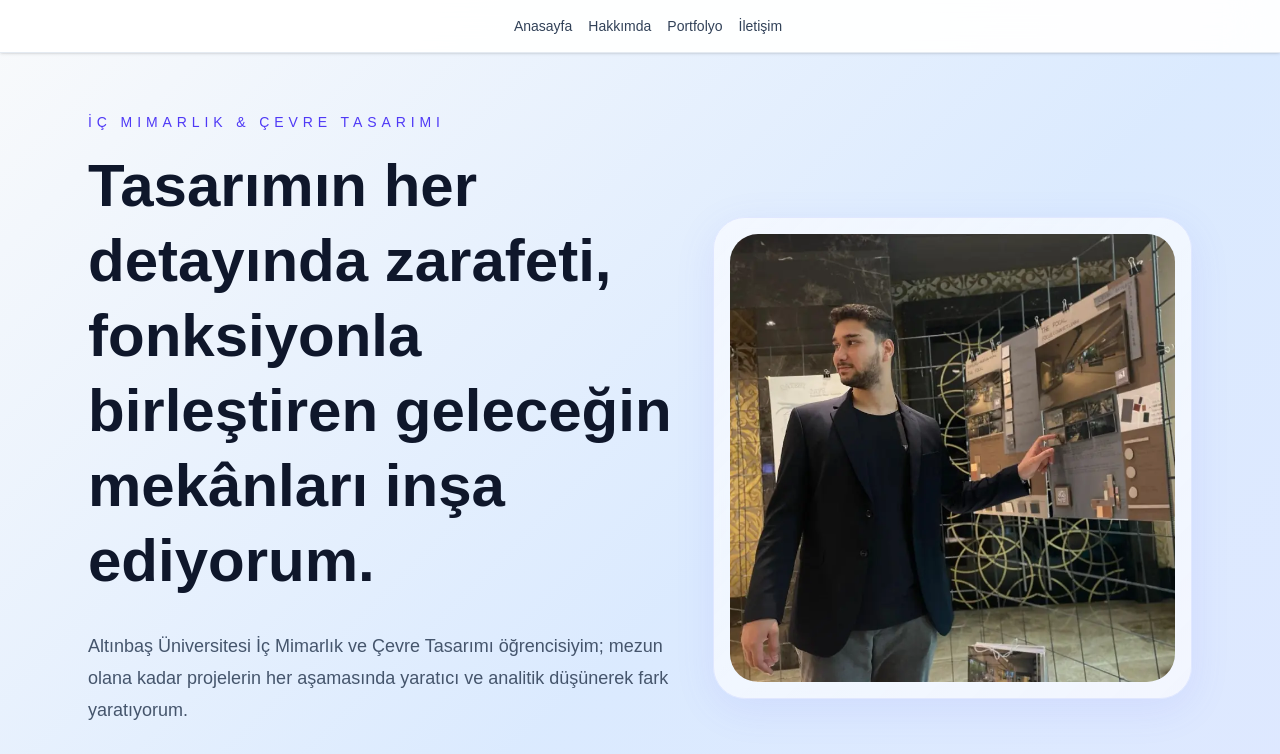
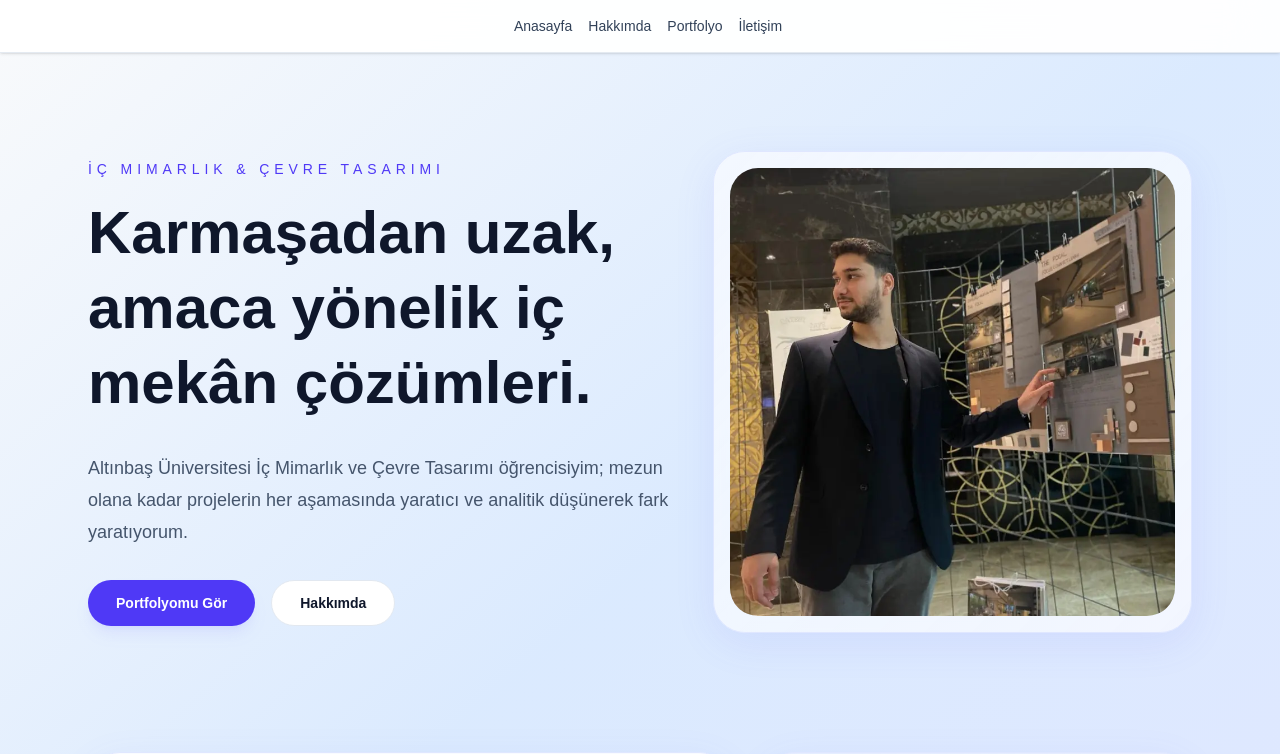
Before and after one commit to fahrettinkorkusuz/my-app, a Next.js app: page / in a window 1280 px wide. Shown: the top 754 px of the page. Built offline with nearby package versions, Linux system fonts and the light colour scheme.

Commit message:
cümle değiştirildi

```diff
--- a/app/page.tsx
+++ b/app/page.tsx
@@ -13,7 +13,7 @@ export default function Home() {
                 İç Mimarlık & Çevre Tasarımı
               </p>
               <h1 className="text-5xl md:text-6xl font-semibold leading-tight text-slate-900 animate-fade-in-up">
-                Tasarımın her detayında zarafeti, fonksiyonla birleştiren geleceğin mekânları inşa ediyorum.
+                Karmaşadan uzak, amaca yönelik iç mekân çözümleri.
               </h1>
               <p className="mt-8 max-w-2xl text-lg leading-8 text-slate-600 animate-fade-in-up animate-delay-1">
                 Altınbaş Üniversitesi İç Mimarlık ve Çevre Tasarımı öğrencisiyim; mezun olana kadar projelerin her aşamasında yaratıcı ve analitik düşünerek fark yaratıyorum.
```
